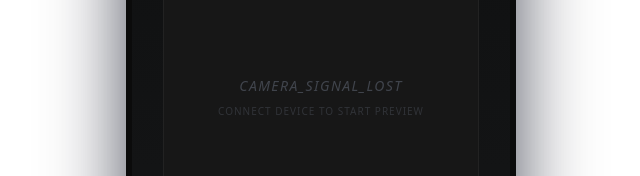
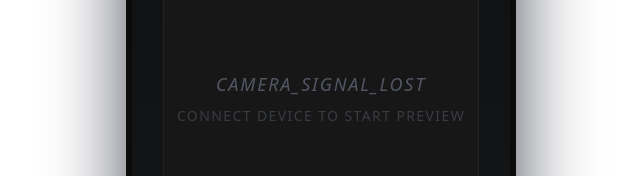
Before and after one commit to Mackey4869/DSLR_experienceApp, a React (Vite) app: page / in a window 1280 px wide. Shown: the part 303-479 px from the top of the page, without its empty margins (319-959 px from the left). Built offline with nearby package versions, Linux system fonts and the light colour scheme.

Commit message:
UI微修正

```diff
--- a/index.html
+++ b/index.html
@@ -5,7 +5,7 @@
     <link rel="icon" type="image/svg+xml" href="/faviconC.svg" />
     <link rel="stylesheet" href="https://fonts.googleapis.com/css2?family=Material+Symbols+Outlined:opsz,wght,FILL,GRAD@20..48,100..700,0..1,-50..200&icon_names=photo_camera" />
     <meta name="viewport" content="width=device-width, initial-scale=1.0, viewport-fit=cover">
-    <title>Try-Camera</title>
+    <title>DSLR_Experience-Sim</title>
   </head>
   <body>
     <div id="root"></div>
--- a/src/components/CameraView.tsx
+++ b/src/components/CameraView.tsx
@@ -243,8 +243,8 @@ const CameraView: React.FC = () => {
 								</>
 							) : (
 								<div className="w-full h-full flex flex-col items-center justify-center text-gray-500 bg-neutral-900">
-									<span className="text-sm font-medium tracking-widest opacity-50 italic">CAMERA_SIGNAL_LOST</span>
-									<span className="text-[10px] mt-2 opacity-30 uppercase tracking-widest">Connect device to start preview</span>
+									<span className="text-lg font-medium tracking-widest opacity-70 italic">CAMERA_SIGNAL_LOST</span>
+									<span className="text-sm mt-2 opacity-40 uppercase tracking-widest">Connect device to start preview</span>
 								</div>
 							)}
 						</>
```
